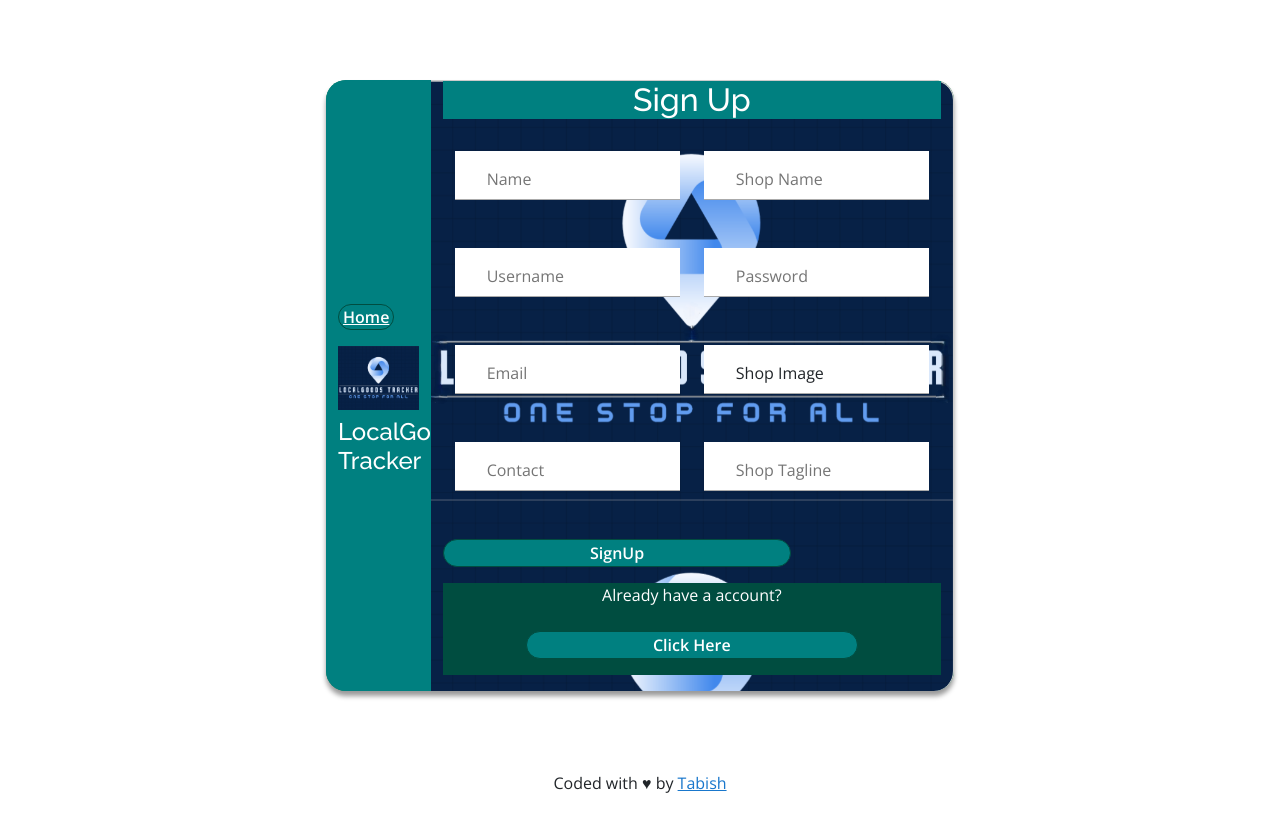
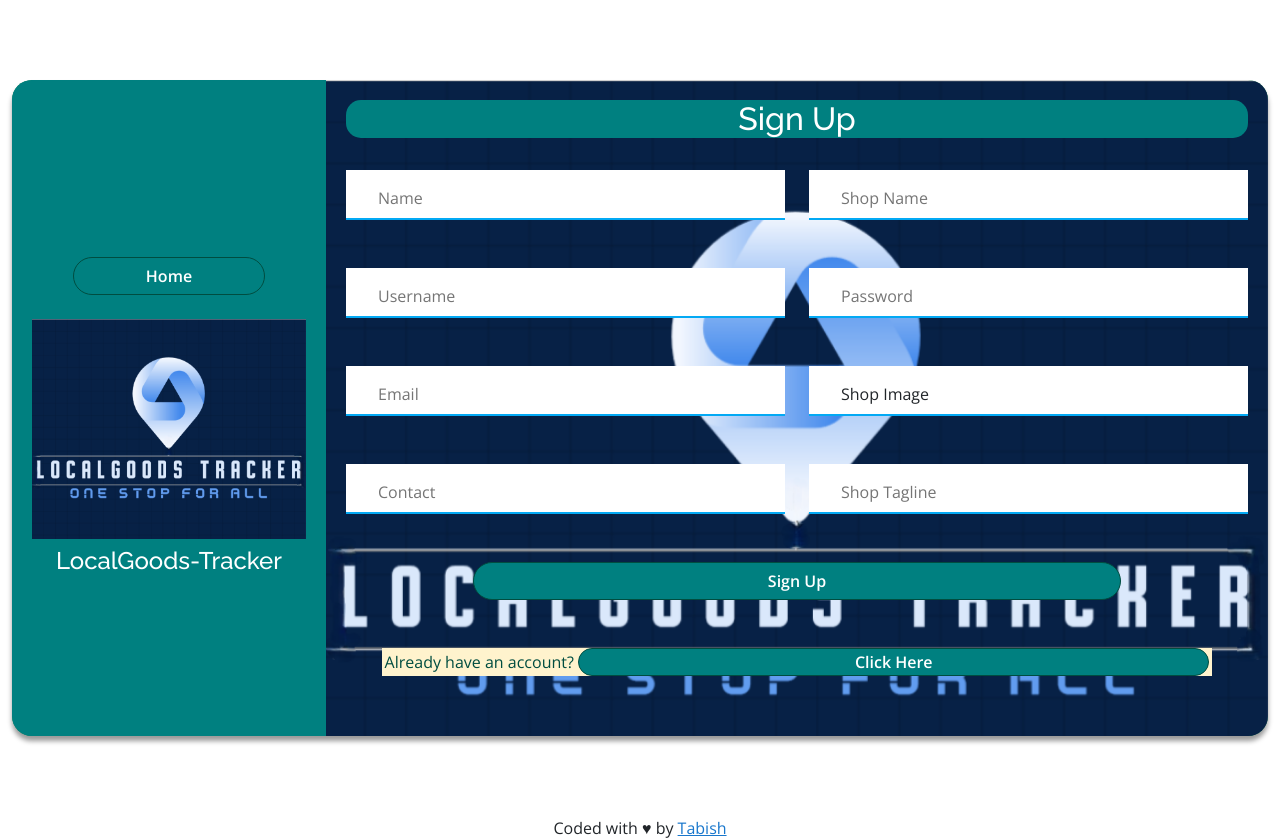
Before and after one commit to Realgorithm/LocalGoods-Tracker, a PHP site: page /signup.php in a window 1280 px wide. Before the commit the page ends 793 px from the top, so only its background shows below. Run offline with PHP 8.4, Linux system fonts and the light colour scheme; some libraries are stand-ins or nearby versions.

Commit message:
fix bugs and reduced size

```diff
--- a/ajax.php
+++ b/ajax.php
@@ -147,6 +147,11 @@
 	if ($save)
 		echo $save;
 }
+if ($action == "delete_shop") {
+	$save = $crud->delete_shop();
+	if ($save)
+		echo $save;
+}
 
 if ($action == "save_credit") {
 	$save = $crud->save_credit();
--- a/assets/css/style.css
+++ b/assets/css/style.css
@@ -95,48 +95,22 @@
 --------------------------------------------------------------*/
 
 .main-content {
-  width: 50%;
   border-radius: 20px;
   box-shadow: 0 5px 5px rgba(0, 0, 0, 0.4);
   margin: 5em auto;
-  display: flex;
 }
 .company__info {
   background-color: #008080;
   border-top-left-radius: 20px;
   border-bottom-left-radius: 20px;
+  color: #fff;
   display: flex;
   flex-direction: column;
   justify-content: center;
-  color: #fff;
-}
-.fa-android {
-  font-size: 3em;
-}
-@media screen and (max-width: 640px) {
-  .main-content {
-    width: 90%;
-  }
-  .company__info {
-    display: none;
-  }
-  .login_form {
-    border-top-left-radius: 20px;
-    border-bottom-left-radius: 20px;
-  }
-}
-@media screen and (min-width: 642px) and (max-width: 800px) {
-  .main-content {
-    width: 70%;
-  }
-}
-.row > h2 {
-  color: #fff;
-  background-color: #008080;
-}
-.row > p {
-  color: #fff;
-  background-color: #004d40;
+  align-items: center;
+  padding: 20px;
+  /* width: 100%;
+  height: auto; */
 }
 .login_form {
   background-image: url(../img/company.png);
@@ -146,46 +120,52 @@
   background-color: #fff;
   border-top-right-radius: 20px;
   border-bottom-right-radius: 20px;
-  border-top: 1px solid #ccc;
-  border-right: 1px solid #ccc;
+  padding: 20px;
 }
-form {
-  padding: 0 2em;
+.login_form > h2 {
+  color: #fff;
+  background-color: #008080;
+  border-radius: 15px;
 }
+.login_form > p {
+  color: #004d40;
+  /* background-color: #004d40; */
+}
+
 .form__input {
   width: 100%;
-  border: 0px solid transparent;
-  border-radius: 0;
-  border-bottom: 1px solid #aaa;
-  padding: 1em 0.5em 0.5em;
-  padding-left: 2em;
+  border: none;
+  border-bottom: 2px solid #03a9f4;
+  padding: 1em 0.5em 0.5em 2em;
   outline: none;
   margin: 1.5em auto;
   transition: all 0.5s ease;
 }
 .form__input:focus {
-  border-bottom-color: #008080;
+  border-bottom: 4px solid #004d40;
   box-shadow: 0 0 5px rgba(0, 80, 80, 0.4);
   border-radius: 4px;
 }
 .btn_login {
-  transition: all 0.5s ease;
   width: 70%;
   border-radius: 30px;
   color: #fff;
   font-weight: 600;
   background-color: #008080;
   border: 1px solid #004d40;
-  margin-top: 1.5em;
-  margin-bottom: 1em;
+  margin: 1.5em 0;
+  transition: all 0.5s ease;
 }
 .btn_login:hover,
 .btn_login:focus {
   background-color: #fff;
   color: #004d40;
 }
-.btn:hover,
-.btn:focus {
-  background-color: #004d40;
-  color: #fff;
+@media screen and (max-width: 640px) {
+  .company__info{
+    border-radius: 20px;
+  }
+  .login_form {
+      border-radius: 20px;
+  }
 }
--- a/signup.php
+++ b/signup.php
@@ -11,24 +11,16 @@
 </head>
 
 <body>
-    <!-- Main Content -->
     <div class="container-fluid">
         <div class="row main-content bg-success text-center">
-            <div class="col-md-2 text-center company__info">
-            <a href="home.php" class="btn_login">Home</a>
-                <span class="company__logo">
-                    <h2><img src="assets/img/company.png" alt="" width="100%" length="100%"></h2>
-                </span>
+            <div class="col-md-3 col-sm-4 col-12 company__info">
+                <a href="home.php" class="btn btn-primary btn_login">Home</a>
+                <h2><img src="assets/img/company.png" alt="Company Logo" class="img-fluid"></h2>
                 <h4 class="company_title">LocalGoods-Tracker</h4>
-                <h5></h5>
             </div>
-            <div class="col-md-10 col-xs-12 col-sm-12 login_form ">
-                <div class="container-fluid">
-                    <div class="row">
+            <div class="col-md-9 col-sm-8 col-12 login_form">
                 <h2>Sign Up</h2>
-                    </div>
-                    <div class="row">
-                        <form control="" class="form-group" id="signup-form" enctype="multipart/form-data" method="POST">
+                <form id="signup-form" enctype="multipart/form-data" method="POST">
                     <div class="row">
                         <div class="col-md-6">
                             <input type="text" name="name" id="name" class="form__input" placeholder="Name" required>
@@ -62,34 +54,29 @@
                             <input type="text" name="shop_tagline" id="shop_tagline" class="form__input" placeholder="Shop Tagline">
                         </div>
                     </div>
-                            <div class="row">
                     <input type="hidden" id="url" name="url">
-                            </div>
-                            <div class="row">
-                                <button class="btn_login">SignUp</button>
+                    <div class="row justify-content-center">
+                        <button class="btn btn_login">Sign Up</button>
                     </div>
                 </form>
-                        <form control="" class="form-group" id="already-user" method="POST" style="display: none;">
+                <form id="already-user" method="POST" style="display: none;">
                     <div class="row">
                         <input type="text" name="shop_url" id="shop_url" class="form__input" placeholder="Shop URL">
                     </div>
-                            <div class="row">
-                                <button class="btn_login">Login Page</button>
+                    <div class="row justify-content-center">
+                        <button class="btn btn_login">Login Page</button>
                     </div>
                 </form>
-                    </div>
-                    <div class="row">
-                        <p id="already_acc">Already have a account? <button class="btn_login" onclick="alreadyUser()">Click Here</button></p>
-                    </div>
-                </div>
+                <p id="already_acc"><span class="mark">Already have an account? <button class="btn_login" onclick="alreadyUser()">Click Here</button></span></p>
             </div>
         </div>
     </div>
     <!-- Footer -->
     <div class="container-fluid text-center footer">
-        Coded with &hearts; by <a href="https://github.com/Realgorithm" target="_blank">Tabish</a></p>
+        Coded with &hearts; by <a href="https://github.com/Realgorithm" target="_blank">Tabish</a>
     </div>
     <a href="#" class="back-to-top"><i class="icofont-simple-up"></i></a>
+
 
 </body>
 <script>
```
Also changed, not shown: admin_class.php (+41 -6 lines), admin_login.php (+6 -11 lines), home.php (+45 -18 lines), login.php (+6 -15 lines), shops.php (+20 -10 lines), README.md, assets/img/1719989340_Untitled.png (deleted), assets/img/about_us.png, assets/img/contact.png, assets/img/feature1.png, assets/img/feature2.png, assets/img/feature3.png, 1 other file. Lines whose indentation alone changed are shown as unchanged.
